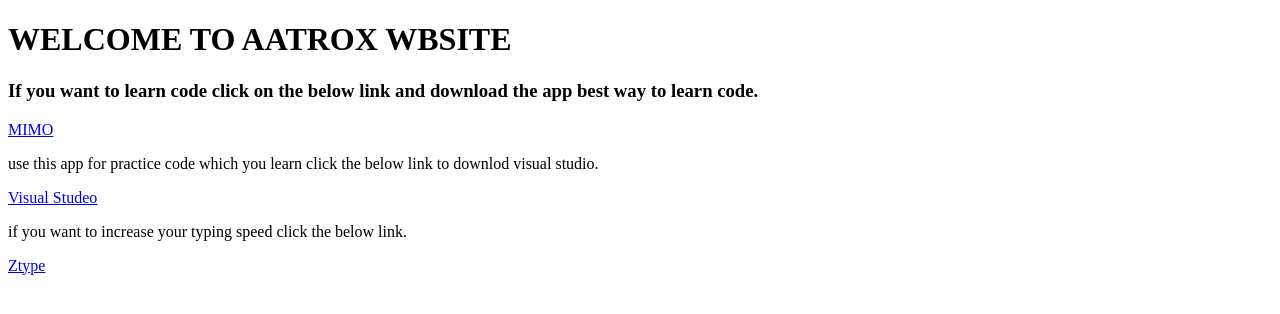
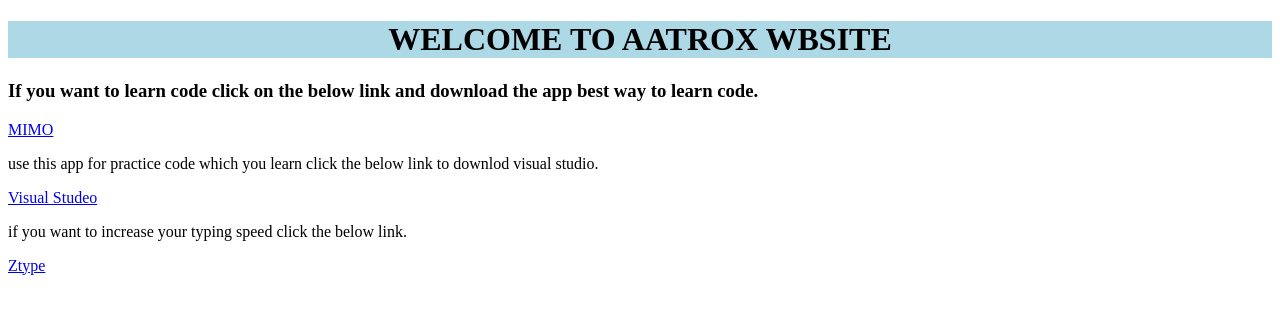
Before and after one commit to AATROX369/AATROX_SITE, a plain HTML site: page index.html in a window 1280 px wide. Drawn offline with Linux system fonts and the light colour scheme.

Commit message:
Update index.html

```diff
--- a/index.html
+++ b/index.html
@@ -1,7 +1,16 @@
 <!doctype html>
 <html>
+    <head>
+        <style>
+            .center{
+                text-align:center;
+                background-color: lightblue;
+            }
+        </style>
+        <link rel="stylesheet" href="style.css"
+    </head>
     <body>
-        <h1>WELCOME TO AATROX WBSITE</h1>
+        <h1 class="center">WELCOME TO AATROX WBSITE</h1>
         <h3><p>If you want to learn code click on the below link and download the app best way to
             learn code.</p></h3>
             <a href="http://mimo.app">MIMO</a>
```
